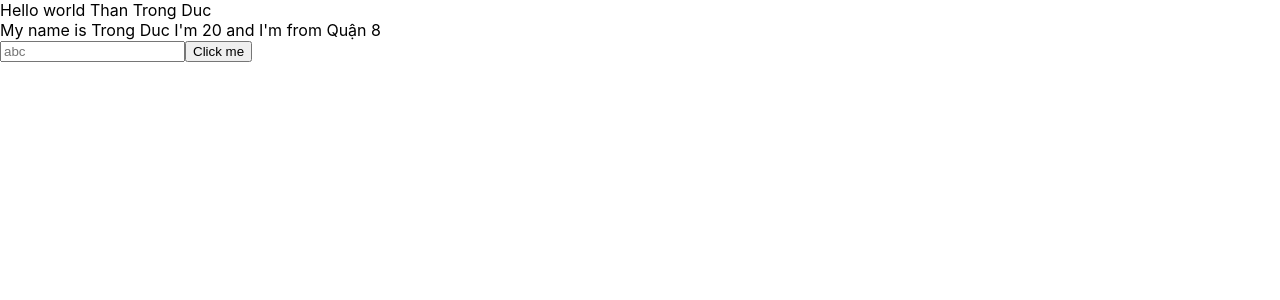
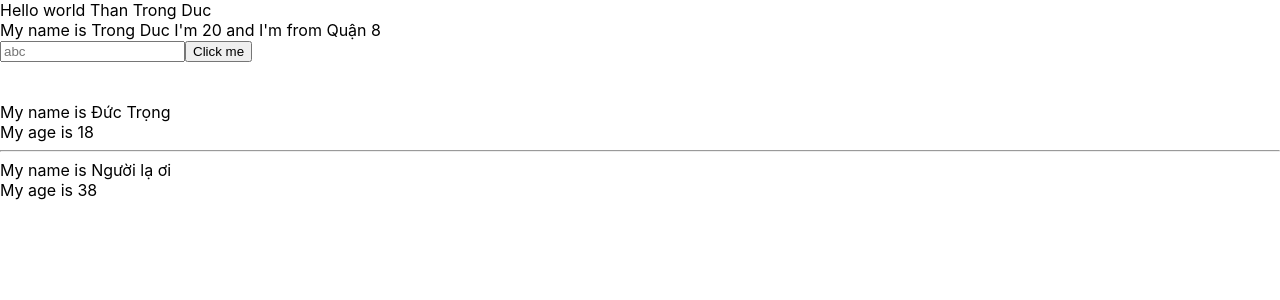
Before and after one commit to ductt7575/react-hook, a React (Create React App) app: page / in a window 1280 px wide. Shown: the top 300 px of the page. Built offline with nearby package versions, Linux system fonts and the light colour scheme.

Commit message:
Props in React

```diff
--- /dev/null
+++ b/src/components/DisplayInfo.js
@@ -0,0 +1,17 @@
+import React from 'react';
+
+class DisplayInfo extends React.Component {
+    render() {
+        //Destructuring Array/Object
+        const { age, name } = this.props;
+        console.log(this.props);
+        return (
+            <div>
+                <div>My name is {name}</div>
+                <div>My age is {age}</div>
+            </div>
+        );
+    }
+}
+
+export default DisplayInfo;
--- a/src/components/MyComponent.js
+++ b/src/components/MyComponent.js
@@ -1,5 +1,6 @@
 import React from 'react';
 import UserInfor from './UserInfor';
+import DisplayInfo from './DisplayInfo';
 
 class MyComponent extends React.Component {
     //JSX: cho phép viết js bên trong code html
@@ -7,6 +8,11 @@ class MyComponent extends React.Component {
         return (
             <div>
                 <UserInfor></UserInfor>
+                <br />
+                <br />
+                <DisplayInfo name="Đức Trọng" age="18"></DisplayInfo>
+                <hr />
+                <DisplayInfo name="Người lạ ơi" age="38"></DisplayInfo>
             </div>
         );
     }
```
Also changed, not shown: 1 other file (tests, documents, lock files or other folders).
